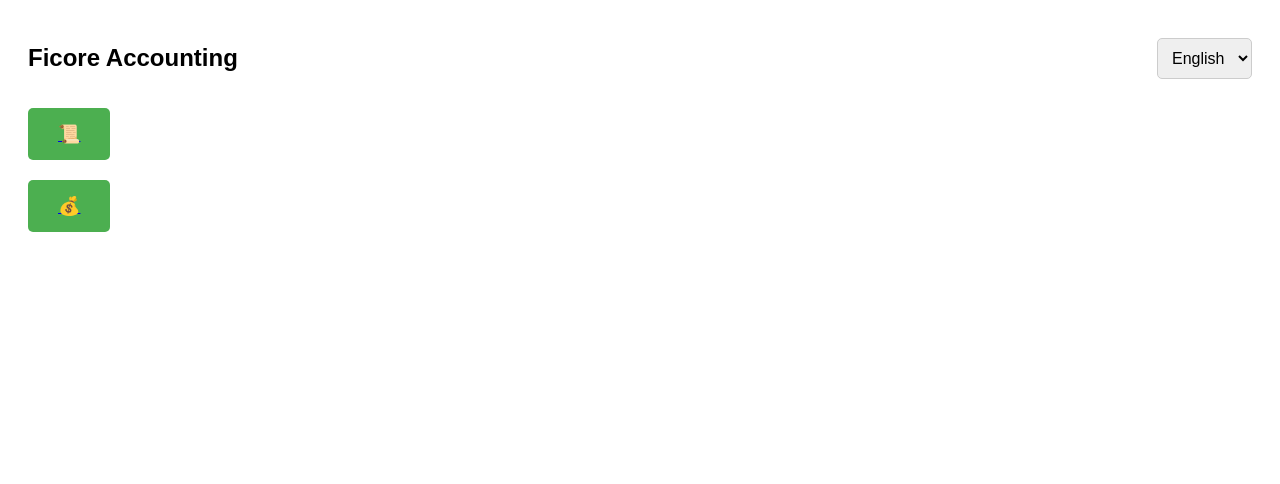
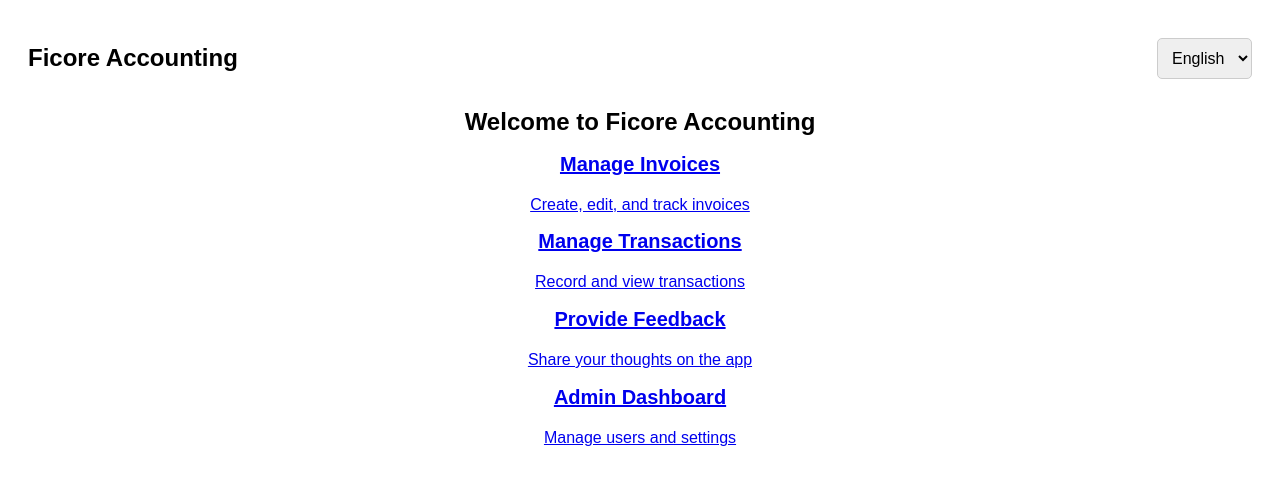
Before and after one commit to Warpiiv/ficore-accounting, a React (Create React App) app in the folder ficore-accounting/frontend/: page / in a window 1280 px wide. Shown: the top 484 px of the page. Built offline with nearby package versions, Linux system fonts and the light colour scheme; no server answers; the HTML template or start-up script is replaced by a standard one.

Commit message:
Update Home.js

```diff
--- a/ficore-accounting/frontend/src/components/Home.js
+++ b/ficore-accounting/frontend/src/components/Home.js
@@ -1,4 +1,4 @@
-import React, { useEffect, useState } from 'react';
+import React, { useState, useEffect } from 'react';
 import { Link } from 'react-router-dom';
 
 function Home({ language }) {
@@ -8,22 +8,40 @@ function Home({ language }) {
   useEffect(() => {
     fetch(`${backendUrl}/api/translations/${language}`)
       .then(res => res.json())
-      .then(data => setTranslations(data));
+      .then(data => setTranslations(data.translations));
   }, [language]);
 
   return (
-    <div className="home">
-      <h2>{translations.welcome}</h2>
-      <div className="button-container">
-        <Link to="/invoice">
-          <button className="large-button">
-            <span role="img" aria-label="receipt">📜</span> {translations.create_invoice}
-          </button>
+    <div className="min-h-screen bg-gray-100 flex flex-col items-center justify-center p-6">
+      <h1 className="text-4xl font-bold mb-8">{translations.welcome || 'Welcome to Ficore Accounting'}</h1>
+      <div className="grid grid-cols-1 md:grid-cols-2 gap-6 max-w-4xl w-full">
+        <Link
+          to="/invoices/invoice_dashboard"
+          className="bg-blue-600 text-white rounded-lg p-6 text-center hover:bg-blue-700 transition"
+        >
+          <h2 className="text-2xl font-semibold">{translations.core_invoices || 'Manage Invoices'}</h2>
+          <p className="mt-2">{translations.invoices_desc || 'Create, edit, and track invoices'}</p>
         </Link>
-        <Link to="/transaction">
-          <button className="large-button">
-            <span role="img" aria-label="wallet">💰</span> {translations.track_transaction}
-          </button>
+        <Link
+          to="/transactions"
+          className="bg-green-600 text-white rounded-lg p-6 text-center hover:bg-green-700 transition"
+        >
+          <h2 className="text-2xl font-semibold">{translations.transactions || 'Manage Transactions'}</h2>
+          <p className="mt-2">{translations.transactions_desc || 'Record and view transactions'}</p>
+        </Link>
+        <Link
+          to="/feedback"
+          className="bg-purple-600 text-white rounded-lg p-6 text-center hover:bg-purple-700 transition"
+        >
+          <h2 className="text-2xl font-semibold">{translations.feedback || 'Provide Feedback'}</h2>
+          <p className="mt-2">{translations.feedback_desc || 'Share your thoughts on the app'}</p>
+        </Link>
+        <Link
+          to="/dashboard/admin"
+          className="bg-red-600 text-white rounded-lg p-6 text-center hover:bg-red-700 transition"
+        >
+          <h2 className="text-2xl font-semibold">{translations.admin_dashboard || 'Admin Dashboard'}</h2>
+          <p className="mt-2">{translations.admin_dashboard_desc || 'Manage users and settings'}</p>
         </Link>
       </div>
     </div>
```
